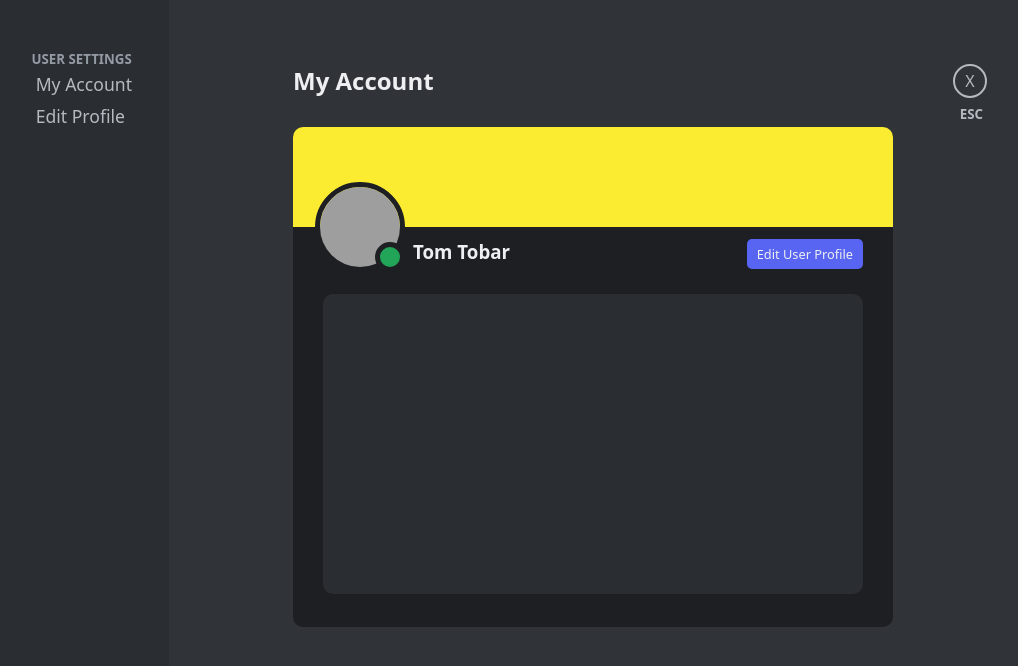
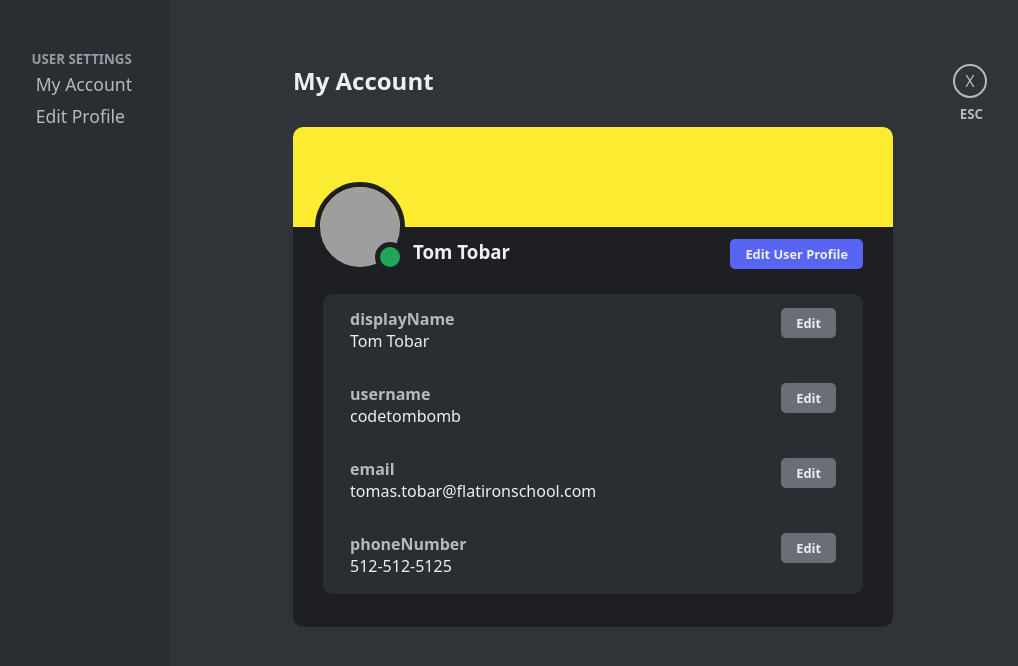
Before and after one commit to codetombomb/acc-patch-react-user-profile, a React (Create React App) app: page / in a window 1280 px wide. Shown: the top 666 px of the page, without its empty margins (81-1099 px from the left). Built offline with nearby package versions, Linux system fonts and the light colour scheme; data requests are answered from the project's data file; grey boxes are pictures that could not be loaded.

Commit message:
add account details

```diff
--- a/db.json
+++ b/db.json
@@ -2,13 +2,13 @@
   "users": [
     {
       "id": 1,
+      "avatar": "https://pbs.twimg.com/profile_images/1694096178806173697/Ryhg8WCg_400x400.jpg",
+      "displayName": "Tom Tobar",
       "username": "codetombomb",
+      "email": "tomas.tobar@flatironschool.com",
+      "phoneNumber": "512-512-5125",
       "firstName": "Tom",
       "lastName": "Tobar",
-      "displayName": "Tom Tobar",
-      "email": "tomas.tobar@flatironschool.com",
-      "avatar": "https://pbs.twimg.com/profile_images/1694096178806173697/Ryhg8WCg_400x400.jpg",
-      "phoneNumber": "512-512-5125",
       "bannerColor": "#fbeb31"
     }
   ]
--- a/src/App.css
+++ b/src/App.css
@@ -135,7 +135,10 @@
   cursor: pointer;
   display: grid;
   place-content: center;
-  padding: 10px;
+  padding: 10px 15px;
+  width: fit-content;
+  height: 10px;
+  font-weight: 600;
 }
 
 .info-container {
@@ -144,8 +147,20 @@
   height: 60%;
   width: 90%;
   margin: 5% 5% 5% 5%;
+  display: flex;
+  flex-direction: column;
 }
 
+.info-row{
+  display: flex;
+  justify-content: space-between;
+  flex-grow: 1;
+  padding: 2.5% 5% 0 5%;
+}
+
+.info-row-name {
+  color: #B5BAC0;
+}
 /*
 main-color: #303338
 banner-color: #fbeb31 (rossi yellow)
--- a/src/App.js
+++ b/src/App.js
@@ -35,6 +35,9 @@ function App() {
             bannerColor={user.bannerColor}
             avatar={user.avatar}
             displayName={user.displayName}
+            username={user.username}
+            email={user.email}
+            phoneNumber={user.phoneNumber}
           />
         </div>
         <EscButton />
--- a/src/components/Button.js
+++ b/src/components/Button.js
@@ -2,12 +2,15 @@ function Button({size, innerText}) {
 
   function buttonStyles(){
     const bigButton = {
-      backgroundColor: "#5864F2",
-      width: "fit-content",
-      height: "10px"
+      backgroundColor: "#5864F2"
+    }
+    const smallButton = {
+      backgroundColor: "#6B6E77"
     }
     if (size === "large"){
       return bigButton
+    } else if (size == "small"){
+      return smallButton
     }
   }
 
--- a/src/components/MyAccount.js
+++ b/src/components/MyAccount.js
@@ -3,16 +3,21 @@ import Banner from "./MyAccountCard/Banner";
 import Button from "./Button";
 import InfoContainer from "./MyAccountCard/InfoContainer";
 
-function MyAccount({ bannerColor, avatar, displayName }) {
+function MyAccount({ bannerColor, avatar, displayName, username, email, phoneNumber }) {
   return (
     <div className="my-account">
       <Banner bannerColor={bannerColor} />
       <Avatar avatar={avatar} />
       <div className="display-name-container">
         <h3>{displayName}</h3>
-        <Button size="large" innerText="Edit User Profile"/>
+        <Button size="large" innerText="Edit User Profile" />
       </div>
-      <InfoContainer />
+      <InfoContainer
+        displayName={displayName}
+        username={username}
+        email={email}
+        phoneNumber={phoneNumber}
+      />
     </div>
   );
 }
--- a/src/components/MyAccountCard/InfoContainer.js
+++ b/src/components/MyAccountCard/InfoContainer.js
@@ -1,7 +1,12 @@
-function InfoContainer() {
+import InfoRow from "./InfoRow"
+
+function InfoContainer(props) {
+
   return (
     <div className="info-container">
-
+      {Object.entries(props).map((entry) => {
+        return <InfoRow rowName={entry[0]} rowValue={entry[1]}/>
+      })}
     </div>
   )
 }
--- /dev/null
+++ b/src/components/MyAccountCard/InfoRow.js
@@ -0,0 +1,13 @@
+import Button from '../Button'
+function InfoRow({ rowName, rowValue }) {
+  return (
+    <div className="info-row">
+      <div className="row-name-value-wrapper">
+        <h4 className="info-row-name">{rowName}</h4>
+        <p>{rowValue}</p>
+      </div>
+      <Button size="small" innerText="Edit"/>
+    </div>
+  );
+}
+export default InfoRow;
```
